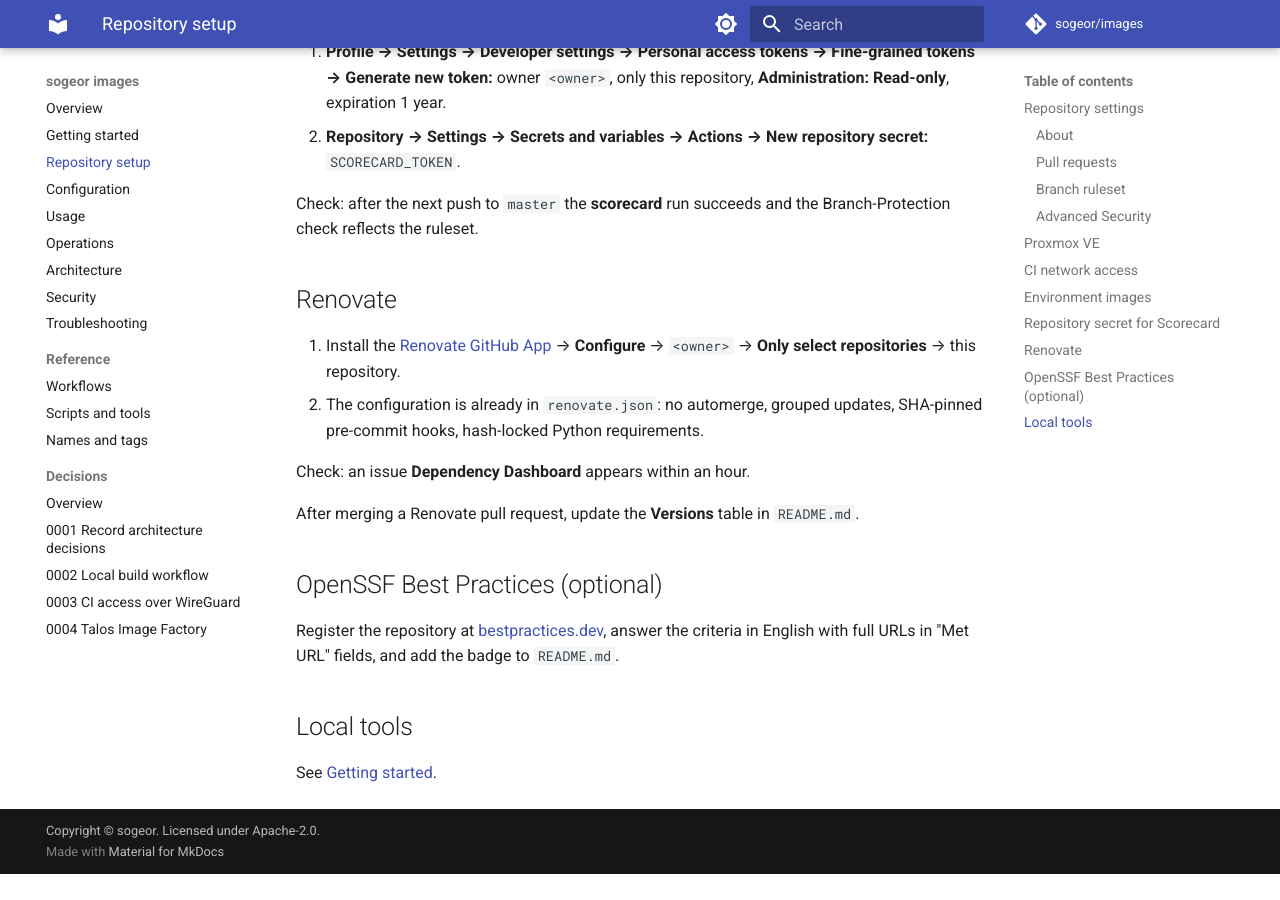
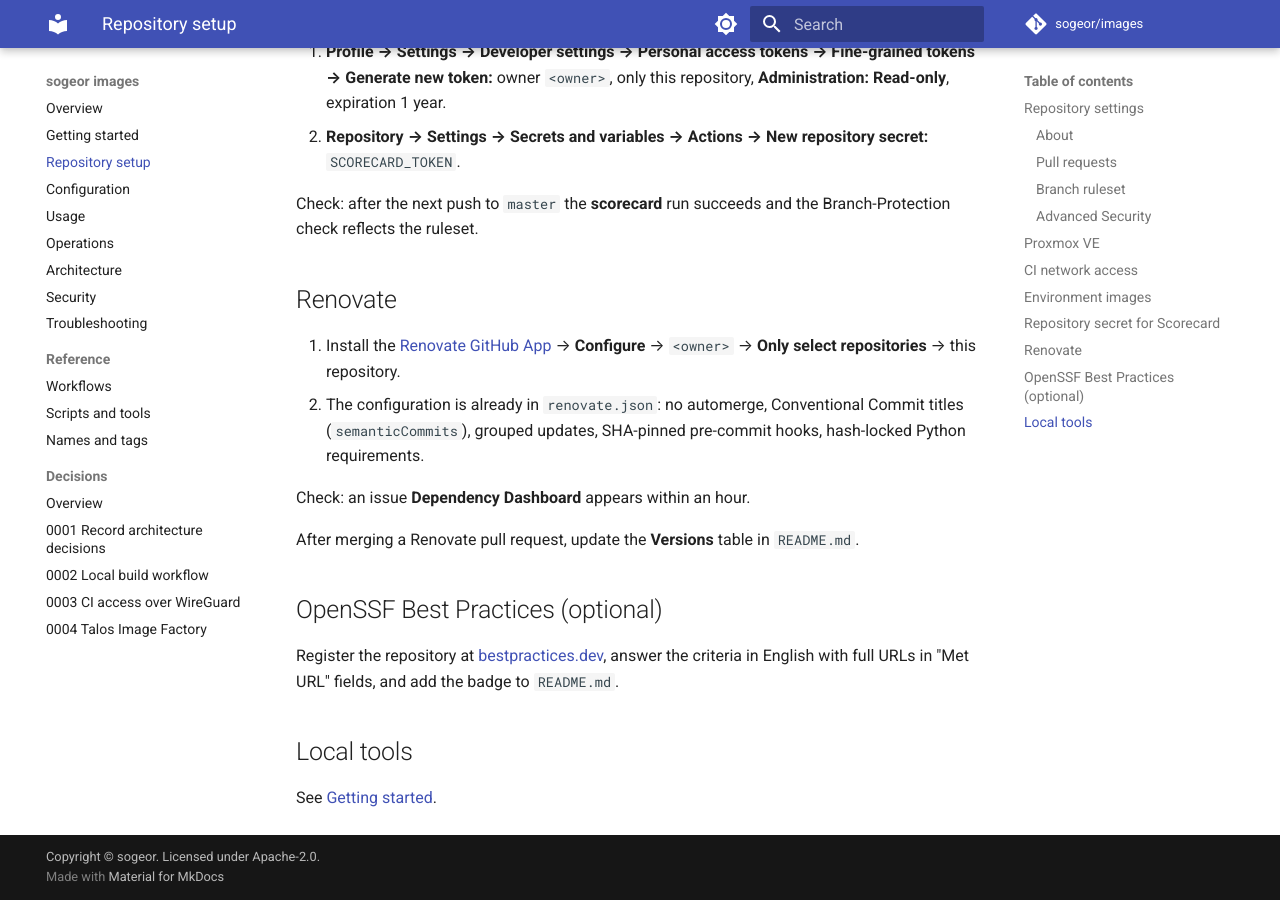
Before and after one commit to sogeor/images, an MkDocs documentation site: the page built from docs/setup.md, in a window 1280 px wide and 900 px high, scrolled down 5145 px. Built offline with MkDocs 1.6.1 and Material for MkDocs 9.7.7, drawn with Linux system fonts in a browser that asks for light colours; comment, search, counter and statistics services are not loaded; before the commit the page ends 6019 px from its top, so only the background shows below that.

Commit message:
chore: enable semantic commits for renovate (#8)

```diff
--- a/docs/setup.md
+++ b/docs/setup.md
@@ -183,7 +183,7 @@ Check: after the next push to `master` the **scorecard** run succeeds and the Br
 ## Renovate
 
 1. Install the [Renovate GitHub App](https://github.com/apps/renovate) → **Configure** → `<owner>` → **Only select repositories** → this repository.
-2. The configuration is already in `renovate.json`: no automerge, grouped updates, SHA-pinned pre-commit hooks, hash-locked Python requirements.
+2. The configuration is already in `renovate.json`: no automerge, Conventional Commit titles (`semanticCommits`), grouped updates, SHA-pinned pre-commit hooks, hash-locked Python requirements.
 
 Check: an issue **Dependency Dashboard** appears within an hour.
 
--- a/renovate.json
+++ b/renovate.json
@@ -6,6 +6,7 @@
     "helpers:pinGitHubActionDigests"
   ],
   "automerge": false,
+  "semanticCommits": "enabled",
   "pinDigests": true,
   "labels": [
     "dependencies"
```
Also changed, not shown: CHANGELOG.md (+1 -0 lines).
